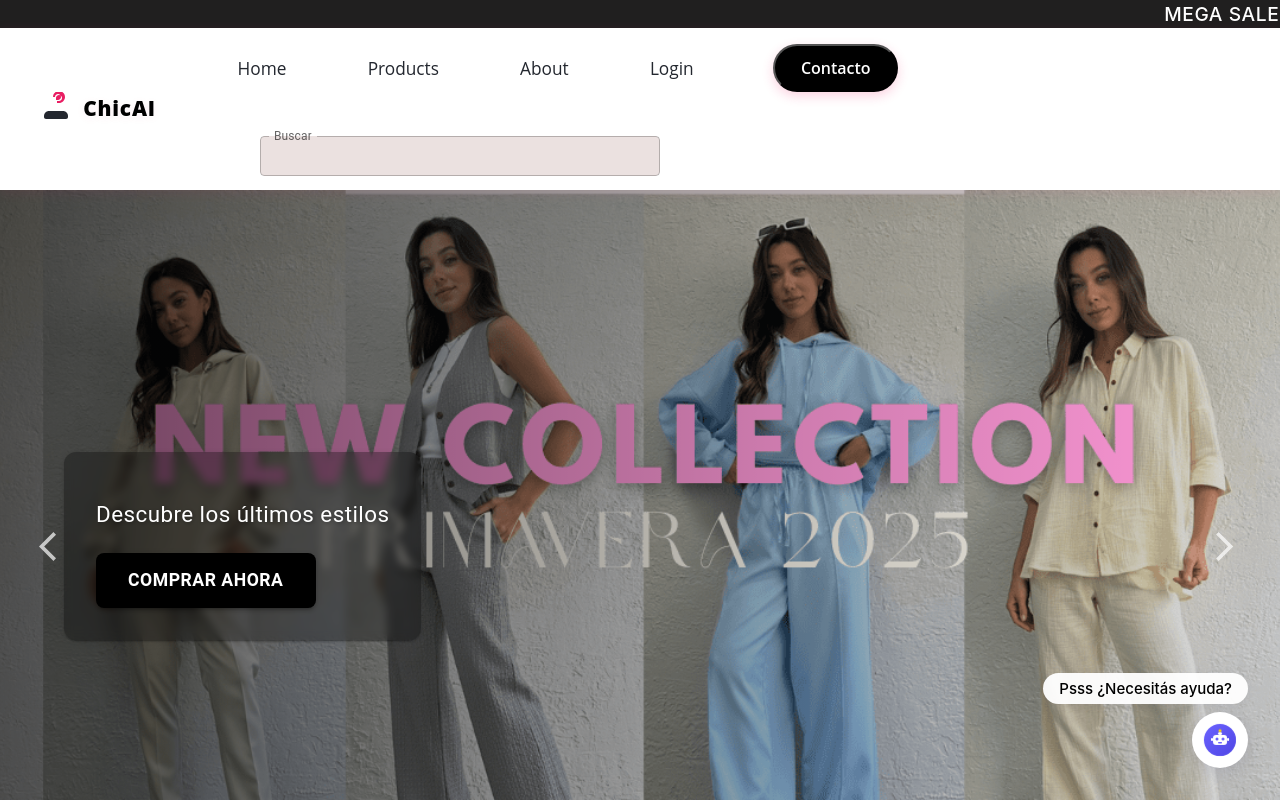
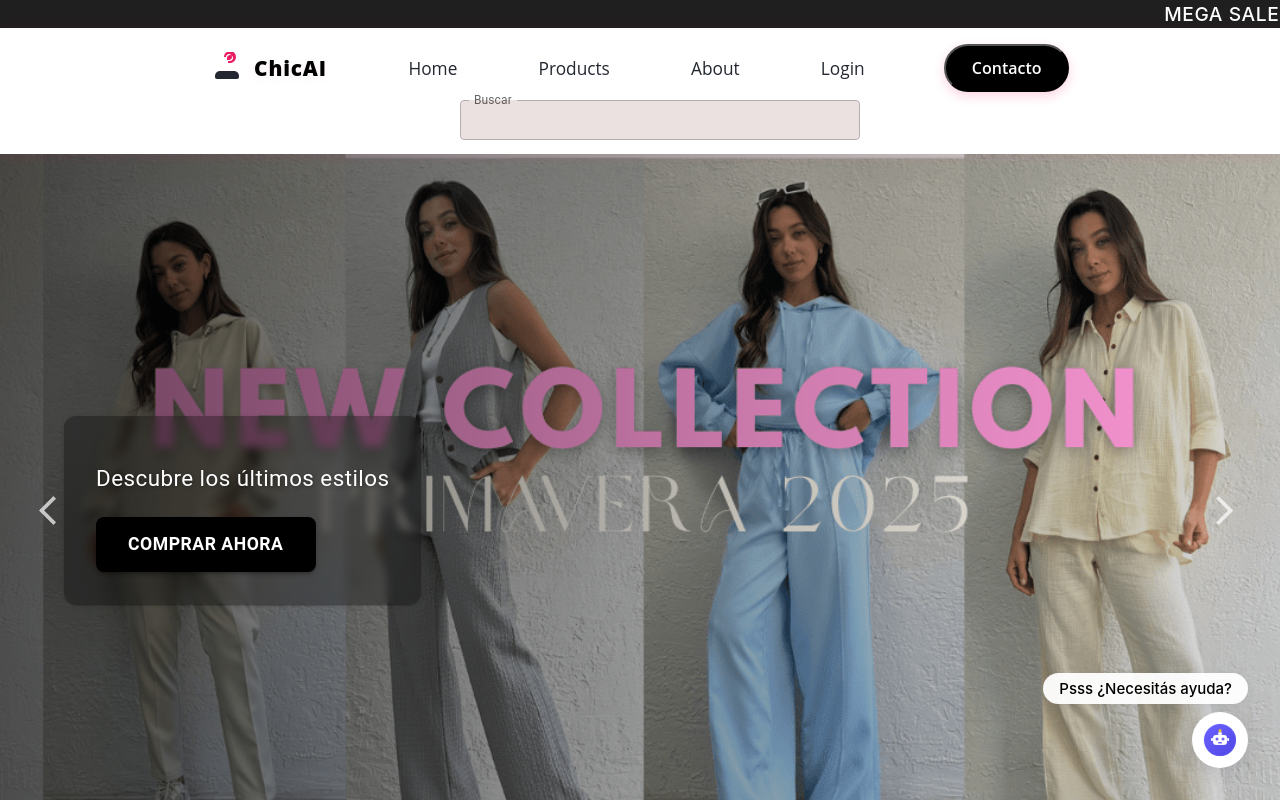
Before and after one commit to B-ayala/chicAI, a React (Create React App) app: page / in a window 1280 px wide. Shown: the top 800 px of the page. Built offline with nearby package versions, Linux system fonts and the light colour scheme; some icons are missing.

Commit message:
modificate search

```diff
--- a/src/components/Header/NavBar/NavBar.tsx
+++ b/src/components/Header/NavBar/NavBar.tsx
@@ -8,6 +8,7 @@ import menuData from './MenuData/MenuData';
 
 import Search from '../Search/Search';
 
+import { ContainerSearch } from '../Search/styled';
 import {
   Brand,
   BrandIcon,
@@ -98,8 +99,12 @@ export default function NavBar() {
               Contacto
             </ContactButton>
           </MenuItem>
-          <Search ancho={400} formType="outlined" margen={40} closeMenu={setOpen} />
+
         </MenuList>
+        <ContainerSearch>
+             <Search ancho={400} formType="outlined" margen={0} closeMenu={setOpen} />
+        </ContainerSearch>
+
       </TopNavBar>
 
       {/*     vista mobile */}
--- a/src/components/Header/NavBar/styled.tsx
+++ b/src/components/Header/NavBar/styled.tsx
@@ -10,9 +10,9 @@ const hoverBg = '#fce4ec';
 const blackColor = '#000000';
 
 // Breakpoints para diseño responsive
-const breakpoints = {
+export const breakpoints = {
   mobile: '600px',
-  tablet: '900px',
+  tablet: '768px',
   desktop: '1200px'
 };
 
@@ -68,6 +68,9 @@ export const TopNavBar = styled.nav`
 
   @media (min-width: ${breakpoints.tablet}) {
     padding: 0.75rem 2.5rem;
+    flex-wrap: wrap;
+    justify-content: center;
+
   }
 `;
 
@@ -95,7 +98,8 @@ export const BrandIcon = styled.span`
   justify-content: center;
   svg {
     display: block;
-  }
+  };
+  flex-grow: 1;
 `;
 
 export const MenuList = styled.ul`
@@ -121,8 +125,10 @@ export const MenuList = styled.ul`
   }
 
   @media (min-width: ${breakpoints.tablet}) {
-    gap: 1.5rem;
+    gap: 0.5rem;
     margin-left: 3rem;
+
+
   }
 
   @media (min-width: ${breakpoints.desktop}) {
@@ -149,6 +155,8 @@ export const MenuItem = styled.li`
     text-align: left;
     margin: 0.25rem 0;
   }
+
+
 `;
 
 export const MenuLink = styled.a`
@@ -165,6 +173,8 @@ export const MenuLink = styled.a`
   @media (min-width: ${breakpoints.tablet}) {
     padding: 0.5rem 1rem;
     font-size: 1rem;
+
+
   }
 
   @media (min-width: ${breakpoints.desktop}) {
--- a/src/components/Header/Search/Search.tsx
+++ b/src/components/Header/Search/Search.tsx
@@ -36,7 +36,7 @@ export default function Search({ancho,margen,formType,closeMenu}:SearchProps){
     ]
     const [input,setInput] = useState("");
     const [products, setProducts] = useState<Product[]>([]);
-    const dispatch = useDispatch()
+    const dispatch = useDispatch();
 
 
     //const listProducts = useSelector((state:RootState)=>state.product.value)
@@ -69,7 +69,7 @@ export default function Search({ancho,margen,formType,closeMenu}:SearchProps){
         dispatch(getProducts(filterProducts))
         setProducts([])
         closeMenu(false)
-        console.log("buscando...")
+
     }
 
     return (
@@ -108,8 +108,6 @@ export default function Search({ancho,margen,formType,closeMenu}:SearchProps){
                                             </BotonSearch>
 
 
-
-
                                     </InputAdornment>
                                 )
                             },
--- a/src/components/Header/Search/styled.tsx
+++ b/src/components/Header/Search/styled.tsx
@@ -1,9 +1,24 @@
 import styled from "styled-components";
+import { breakpoints } from "../NavBar/styled";
 const primaryColor = '#E91E63'
+
+export const ContainerSearch = styled.div`
+    display: none;
+
+  @media (min-width: ${breakpoints.tablet}) {
+    display: block;
+    margin-top: 4px;
+  };
+  @media (min-width: ${breakpoints.desktop}) {
+    display: block;
+    margin-left: 40px;
+  }
+`
+
 export const TextSearch = styled.button`
     color:inherit;
     text-decoration:none;
-    font-sinze:15px;
+    font-size:15px;
     display:block;
     border-width: 0;
     background-color:inherit;
```
